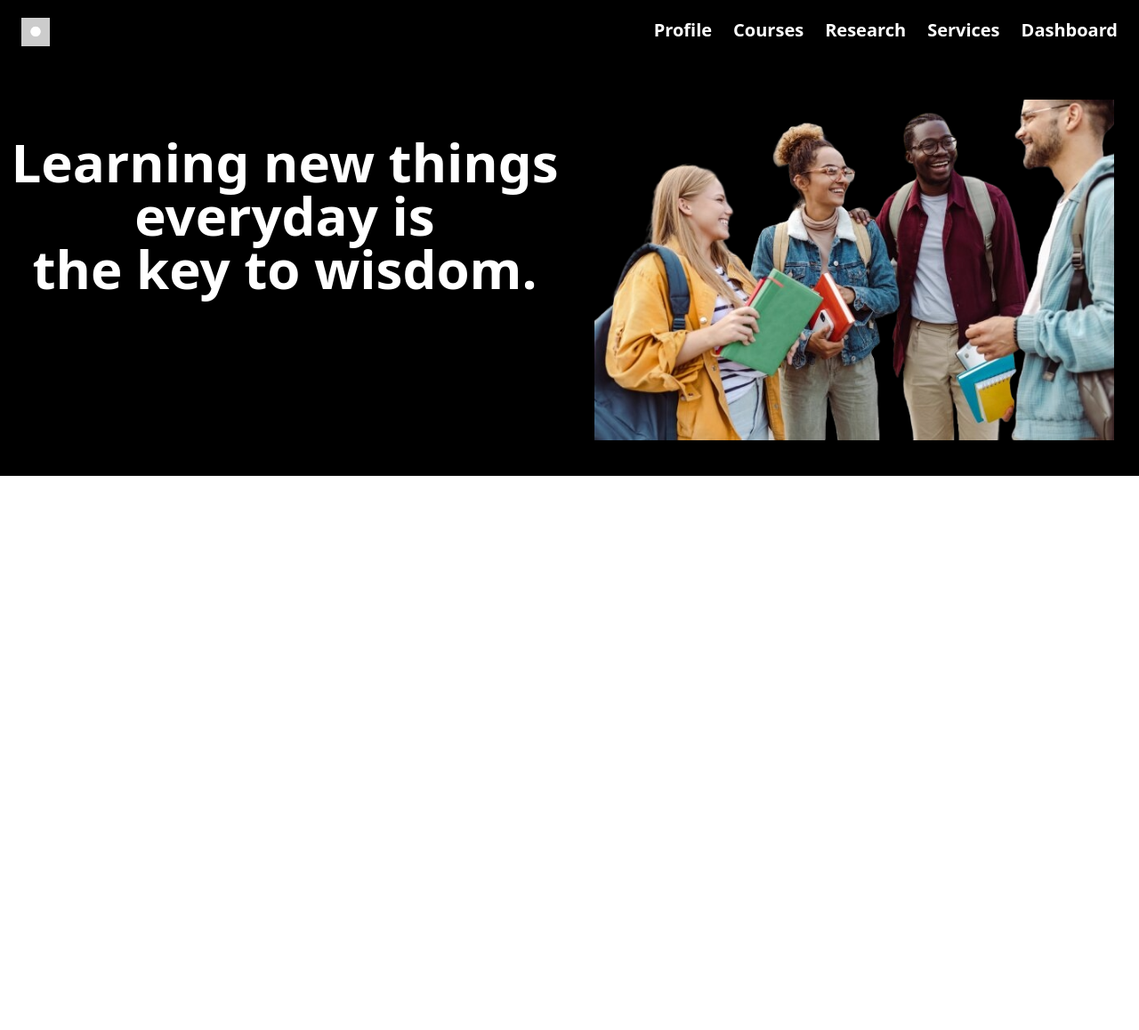
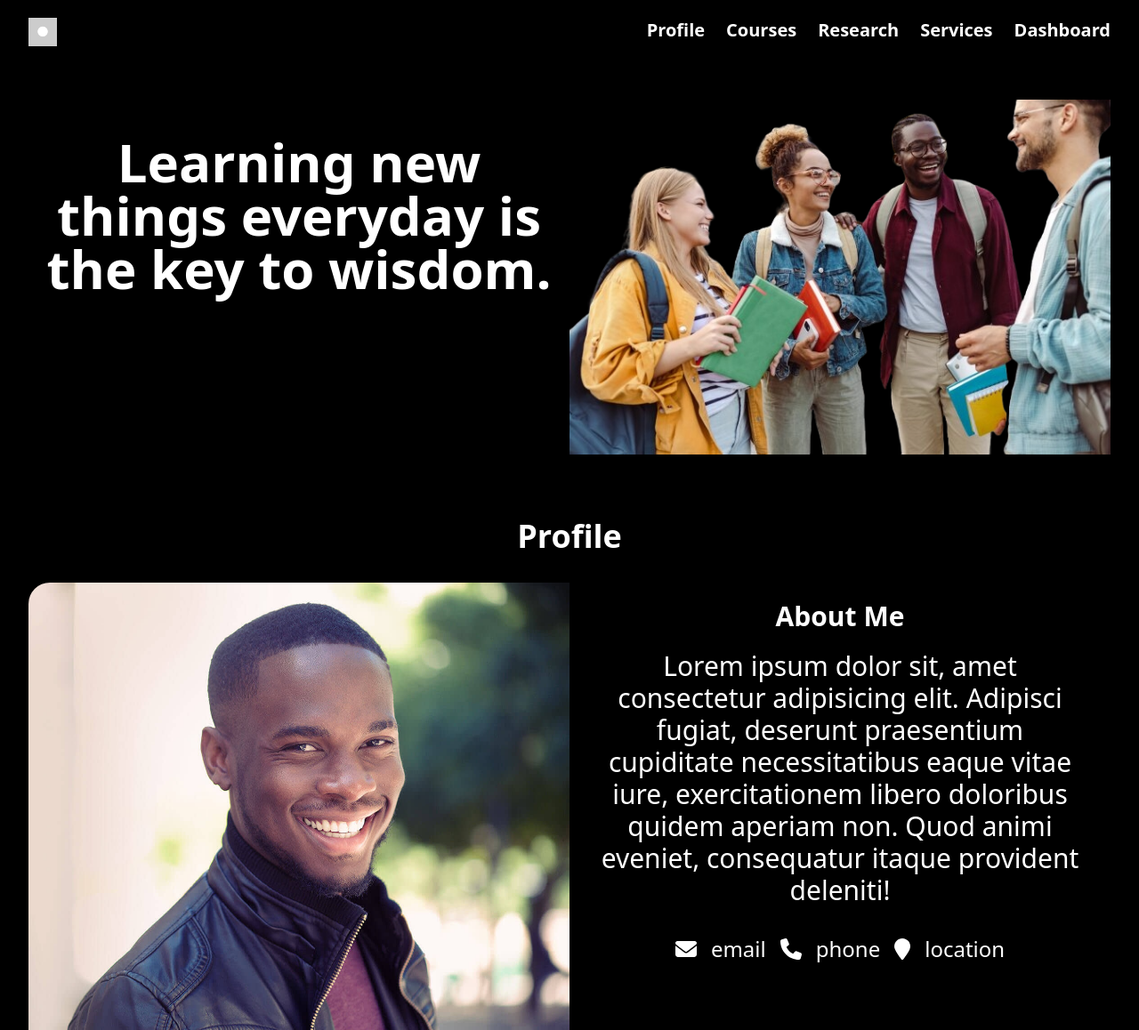
Before and after one commit to tuyishimejohnson/acc_internship_project, a React (Create React App) app in the folder personal_website/new_personal_website/: page / in a window 1280 px wide. Shown: the whole page at 89% size. Before the commit the page ends 800 px from the top, so only its background shows below. Built offline with nearby package versions, Linux system fonts and the light colour scheme.

Commit message:
Added icons from font awesome.

```diff
--- a/personal_website/new_personal_website/package.json
+++ b/personal_website/new_personal_website/package.json
@@ -3,6 +3,9 @@
   "version": "0.1.0",
   "private": true,
   "dependencies": {
+    "@fortawesome/fontawesome-svg-core": "^6.5.1",
+    "@fortawesome/free-solid-svg-icons": "^6.5.1",
+    "@fortawesome/react-fontawesome": "^0.2.0",
     "@testing-library/jest-dom": "^5.17.0",
     "@testing-library/react": "^13.4.0",
     "@testing-library/user-event": "^13.5.0",
--- a/personal_website/new_personal_website/src/header.js
+++ b/personal_website/new_personal_website/src/header.js
@@ -1,15 +1,19 @@
 import React from 'react'
 import './header.css'
+import { FontAwesomeIcon } from '@fortawesome/react-fontawesome';
+import { faPhone } from '@fortawesome/free-solid-svg-icons';
+import { faEnvelope } from '@fortawesome/free-solid-svg-icons';
+import { faMapMarker } from '@fortawesome/free-solid-svg-icons';
 
 const Header = () => {
   return (
 
     <>
-        <div className='bg-black text-xl'>
-          <div className='flex justify-between px-6 font-semibold py-5'>
+        <div className='bg-black text-xl text-white px-8'>
+          <div className='flex justify-between font-semibold py-5'>
             <img src={require('./Untitled (1).png')} alt="logo icon" className='w-8' />
               <nav>
-                  <ul className='flex gap-6 items-center justify-center text-white'>
+                  <ul className='flex gap-6 items-center justify-center'>
                       <li className="hover:bg-slate-400 rounded-sm"><a href="#profile">Profile</a></li>
                       <li className="hover:bg-slate-400 rounded-sm"><a href="#courses">Courses</a></li>
                       <li className="hover:bg-slate-400 rounded-sm"><a href="research">Research</a></li>
@@ -20,9 +24,24 @@ const Header = () => {
           </div>
 
           <div className='flex py-10'>
-            <h1 className='text-white py-10 w-2/4 text-center font-extrabold text-6xl'>Learning new things everyday is <br />  the key to wisdom.</h1>
-
-            <img src={require('./gettyimages-1414982113.png')} alt="" className='w-2/4 px-7'/>
+            <h1 className='py-10 w-2/4 text-center font-extrabold text-6xl'>Learning new things everyday is <br />  the key to wisdom.</h1>
+            <img src={require('./gettyimages-1414982113.png')} alt="" className='w-2/4'/>
+          </div>
+          <h2 className='text-center font-extrabold text-4xl my-8'>Profile</h2>
+          <div className='flex justify-between'>
+            <img src={require('./1-intro-photo-final.jpg')} alt="" className='w-2/4 rounded-tl-3xl'/>
+            <div>
+              <h3 className='text-center py-5 font-extrabold text-3xl'>About Me</h3>
+              <p className='text-center px-6 text-3xl'>Lorem ipsum dolor sit, amet consectetur adipisicing elit. Adipisci fugiat, deserunt praesentium cupiditate necessitatibus eaque vitae iure, exercitationem libero doloribus quidem aperiam non. Quod animi eveniet, consequatur itaque provident deleniti!</p>
+              <div className='flex gap-4 items-center my-8 text-2xl justify-center'>
+                < FontAwesomeIcon icon={faEnvelope} />
+                <p>email</p>
+                < FontAwesomeIcon icon={faPhone} />
+                <p>phone</p>
+                < FontAwesomeIcon icon={faMapMarker} />
+                <p>location</p>
+              </div>
+            </div>
           </div>
         </div>
 
```
Also changed, not shown: personal_website/new_personal_website/src/1-intro-photo-final.jpg (added), 1 other file (tests, documents, lock files or other folders).
